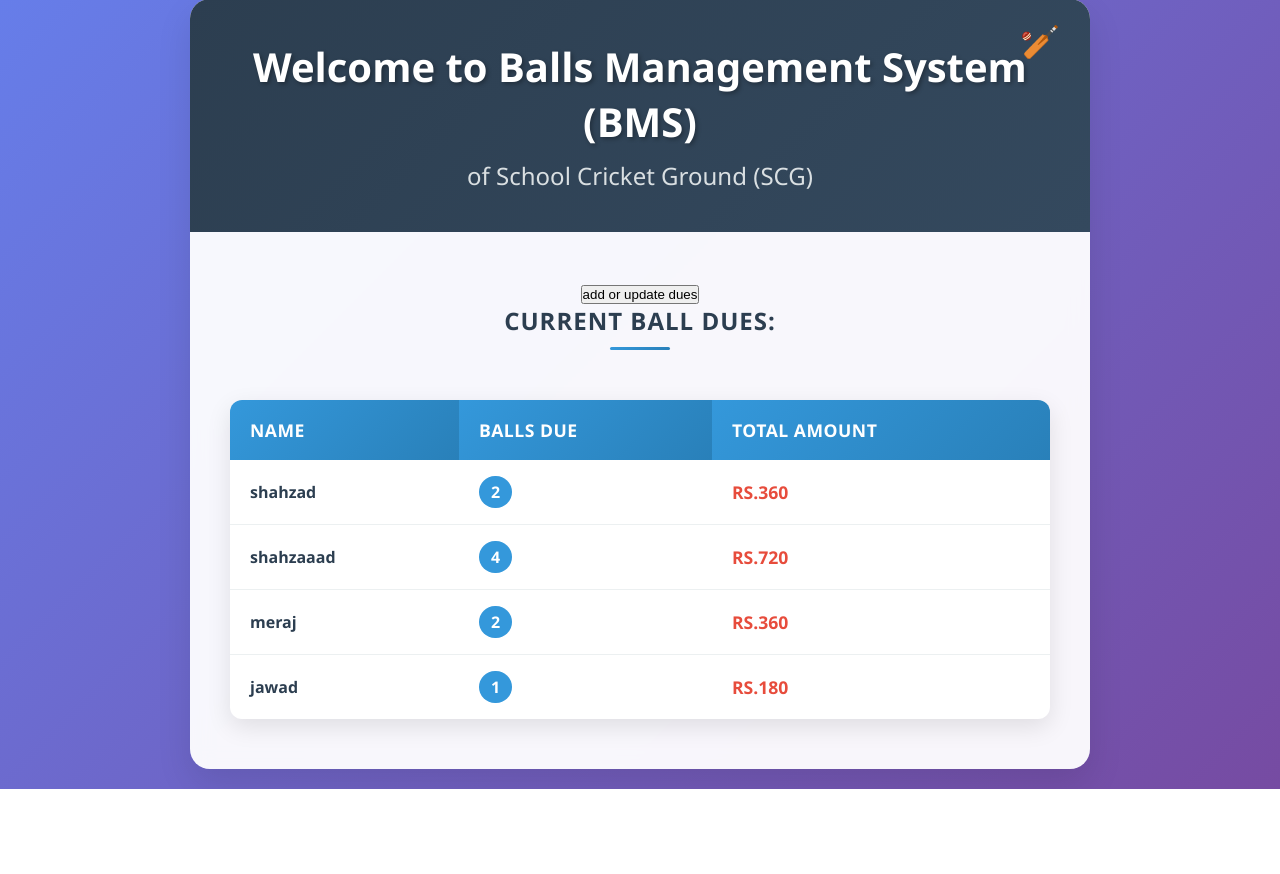
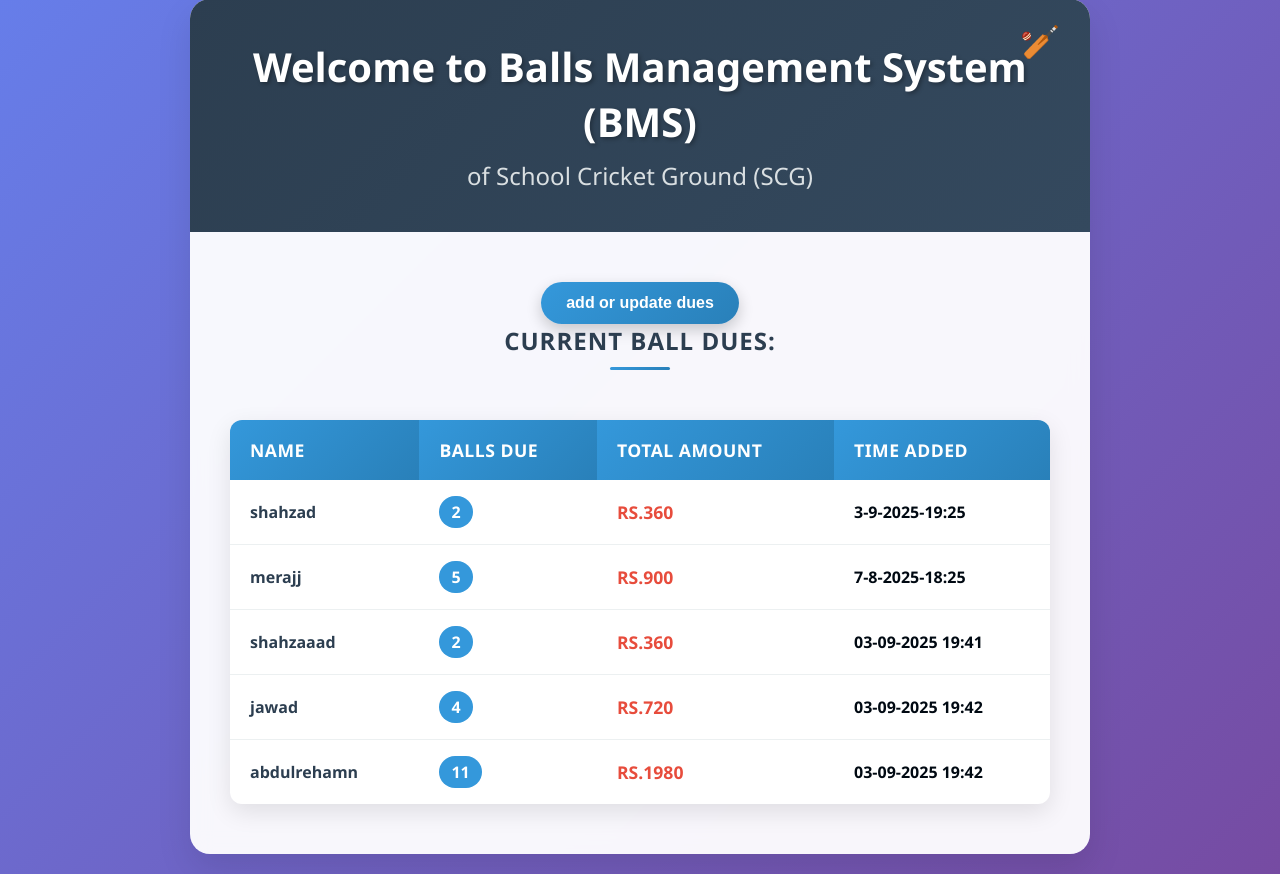
Before and after one commit to Shahzad-Nizamani/cricket_balls_manager, a Flask app: page / in a window 1280 px wide. Shown: the part 21-895 px from the top of the page. Before the commit the page ends 810 px from the top, so only its background shows below. Run offline with Flask 3, Linux system fonts and the light colour scheme.

Commit message:
added time

```diff
--- a/app.py
+++ b/app.py
@@ -13,13 +13,18 @@ def first():
         with open("balls.json", 'r') as f:
             dic = json.load(f)
             names = list(dic.keys())
-            balls = list(dic.values())
-            amounts = [ball*180 for ball in balls]
+            temps = list(dic.values())
+            balls = []
+            times = []
+            for temp in temps:
+                balls.append(temp[0])
+                times.append(temp[1])
+            amounts = [int(ball)*180 for ball in balls]
 
         if len(names) == 0:
             return render_template("index.html")
 
-        return render_template("index.html", names=names, balls=balls, amounts=amounts)
+        return render_template("index.html", names=names, balls=balls, times=times, amounts=amounts)
 
     except Exception as e:
         return f"Error: {e}"
@@ -41,7 +46,12 @@ def management():
     with open("balls.json", 'r') as f:
         dic = json.load(f)
         names = list(dic.keys())
-        balls = list(dic.values())
+        temps = list(dic.values())
+        balls = []
+        times = []
+        for temp in temps:
+            balls.append(temp[0])
+            times.append(temp[1])
         amounts = [ball*180 for ball in balls]
 
     if len(names) == 0:
@@ -50,15 +60,20 @@ def management():
     if request.method == "POST":
         new_name = request.form.get("new_name")
         new_balls = int(request.form.get("new_balls"))
-        dic[new_name] = new_balls
+        current_time = datetime.now().strftime("%d-%m-%Y %H:%M")
+        dic[new_name] = [new_balls, current_time]
 
         with open("balls.json", 'w') as f:
            json.dump(dic, f, indent=4)
-
     names = list(dic.keys())
-    balls = list(dic.values())
-    amounts = [ball * 180 for ball in balls]
-    return render_template("management.html", names=names, balls=balls, amounts=amounts)
+    temps = list(dic.values())
+    balls = []
+    times = []
+    for temp in temps:
+        balls.append(temp[0])
+        times.append(temp[1])
+    amounts = [int(ball) * 180 for ball in balls]
+    return render_template("management.html", names=names, balls=balls, times=times, amounts=amounts)
 
 
 if __name__ == "__main__":
--- a/balls.json
+++ b/balls.json
@@ -1,6 +1,22 @@
 {
-    "shahzad": 2,
-    "shahzaaad": 4,
-    "meraj": 2,
-    "jawad": 1
+    "shahzad": [
+        2,
+        "3-9-2025-19:25"
+    ],
+    "merajj": [
+        5,
+        "7-8-2025-18:25"
+    ],
+    "shahzaaad": [
+        2,
+        "03-09-2025 19:41"
+    ],
+    "jawad": [
+        4,
+        "03-09-2025 19:42"
+    ],
+    "abdulrehamn": [
+        11,
+        "03-09-2025 19:42"
+    ]
 }
--- a/static/index_design.css
+++ b/static/index_design.css
@@ -56,6 +56,31 @@ body {
     opacity: 0.9;
     color: #ecf0f1;
 }
+
+.add-due button {
+    background: linear-gradient(135deg, #3498db, #2980b9);
+    color: white;
+    font-size: 1rem;
+    font-weight: 600;
+    padding: 12px 25px;
+    border: none;
+    border-radius: 30px;
+    cursor: pointer;
+    box-shadow: 0 6px 15px rgba(0, 0, 0, 0.2);
+    transition: all 0.3s ease;
+}
+
+.add-due button:hover {
+    background: linear-gradient(135deg, #2980b9, #1f6391);
+    transform: translateY(-2px);
+    box-shadow: 0 8px 20px rgba(0, 0, 0, 0.25);
+}
+
+.add-due button:active {
+    transform: scale(0.95);
+    box-shadow: 0 4px 10px rgba(0, 0, 0, 0.15);
+}
+
 
 .content {
     padding: 50px 40px;
@@ -151,6 +176,10 @@ tr:hover {
     font-weight: 600;
     color: #2c3e50;
 }
+.time {
+    font-weight: 600;
+    color: #000912;
+}
 
 /* No Dues Message */
 .no-dues {
--- a/templates/index.html
+++ b/templates/index.html
@@ -15,7 +15,7 @@
 
         <div class="content">
 
-        <form method="post">
+        <form class="add-due" method="post">
             <button type="submit">
                 <p>add or update dues</p>
             </button>
@@ -29,14 +29,16 @@
                         <th>Name</th>
                         <th>Balls due</th>
                         <th>Total amount</th>
+                        <th>Time added</th>
                     </tr>
                 </thead>
                 <tbody>
                     {% for i in range(names|length) %}
                     <tr>
-                        <td class="name-cell">{{ names[i] }}</td>
+                        <td class="name-cell">{{ names[i] }}</t>
                         <td><span class="balls-count">{{ balls[i] }}</span></td>
                         <td class="amount">RS.{{ amounts[i] }}</td>
+                        <td class="time">{{ times[i] }}</td>
                     </tr>
                     {% endfor %}
                 </tbody>
--- a/templates/management.html
+++ b/templates/management.html
@@ -4,9 +4,10 @@
     <meta charset="UTF-8">
     <meta name="viewport" content="width=device-width, initial-scale=1.0">
     <title>Management</title>
-</head>
     <link rel="stylesheet" href="{{ url_for('static', filename='management_design.css') }}">
 <body>
+</head>
+
     <h2 class="section-title">Current ball dues:</h2>
 
     {% if names %}
@@ -16,6 +17,7 @@
                 <th>Name</th>
                 <th>Balls due</th>
                 <th>Total amount</th>
+                <th>Time added</th>
                 <th>Actions</th>
             </tr>
         </thead>
@@ -25,6 +27,7 @@
                 <td class="name-cell">{{ names[i] }}</td>
                 <td><span class="balls-count">{{ balls[i] }}</span></td>
                 <td class="amount">RS.{{ amounts[i] }}</td>
+                <td class="time">{{ times[i] }}</td>
                 <td>
                     <form method="post" style="display:inline;">
                         <input type="hidden" name="name" value="{{ names[i] }}">
```
